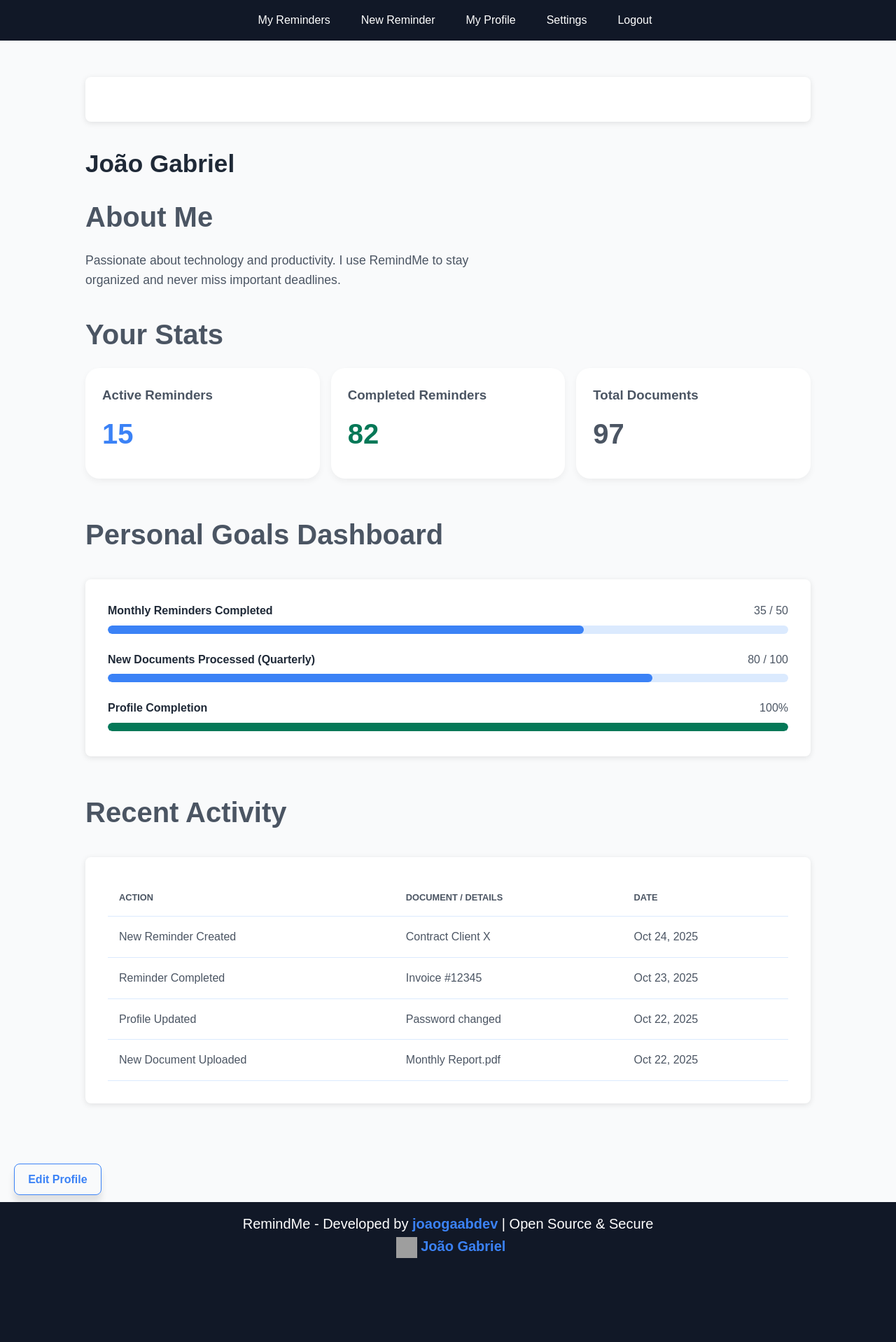
After one commit to joaogaabdev/RemindMe-App, a Django app: page /my_profile.html in a window 1280 px wide. The commit adds this page. Shown: the whole page at 70% size. Run offline with Django 3.2, Linux system fonts and the light colour scheme; grey boxes are pictures that could not be loaded.

Commit message:
atualizando os layouts das páginas

```diff
--- a/app/app/static/style.css
+++ b/app/app/static/style.css
@@ -6,8 +6,8 @@
 }
 
 body {
-    background-color: #f5f7fa;
-    color: #333;
+    background-color: #f9fafb;
+    color: #4B5563;
     line-height: 1.6;
     display: flex;
     flex-direction: column;
@@ -23,29 +23,30 @@ main {
 h1 {
     font-size: 2.5rem;
     margin-bottom: 1rem;
-    color: #111;
+    color: #1F2937;
     text-align: center;
 }
 
 .footer {
-  background: #1e293b;
-  color: #fff;
+  background: #111827;
+  color: #FFFFFF;
   text-align: center;
   padding: 15px;
   height: 200px;
-  font-size: 20px;;
+  font-size: 20px;
   bottom: 0;
   left: 0;
   right: 0;
 }
 
 footer a {
-  color: #38bdf8;
+  color: #3B82F6;
   text-decoration: none;
   font-weight: bold;
 }
 nav {
-    background-color: #1e293b;
+
+    background-color: #111827;
     padding: 15px 30px;
     display: flex;
     justify-content: space-between;
@@ -58,13 +59,13 @@ nav ul {
     padding: 0;
 }
 nav a {
-    color: #cbd5e1;
+    color: #D1D5DB;
     margin-left: 20px;
     text-decoration: none;
 }
 
 .navbar {
-  background: #1e293b;
+  background: #111827;
   padding: 1rem 0;
   position: sticky;
   top: 0;
@@ -110,13 +111,13 @@ form {
 }
 
 .nav-links a {
-  color: #fff;
+  color: #FFFFFF;
   text-decoration: none;
   font-weight: 500;
 }
 
 .nav-links a:hover {
-  color: #38bdf8;
+  color: #3B82F6;
 }
 
 .main {
@@ -139,13 +140,13 @@ form {
 }
 
 .main .blue {
-  color: #2563eb;
+  color: #3B82F6;
 }
 
 .main p {
   max-width: 600px;
   margin: auto;
-  color: #555;
+  color: #4B5563;
 }
 
 .buttons {
@@ -188,17 +189,17 @@ button {
 }
 
 .btn.primary {
-  background: #2563eb;
-  color: #fff;
+  background: #3B82F6;
+  color: #FFFFFF;
 }
 
 .btn.primary:hover {
-  background: #1d4ed8;
+  background: #2563EB;
 }
 
 .btn.secondary {
-  border: 1px solid #2563eb;
-  color: #2563eb;
+  border: 1px solid #3B82F6;
+  color: #3B82F6;
 }
 
 .main-icons {
@@ -236,7 +237,7 @@ button {
 }
 
 .card {
-  background: #fff;
+  background: #FFFFFF;
   padding: 1.5rem;
   border-radius: 20px;
   text-align: left;
@@ -334,11 +335,11 @@ img.icon {
 .table-container {
   max-width: 1100px;
   margin: 2rem auto;
-  background: #fff;
+  background: #FFFFFF;
   border-radius: 8px;
   box-shadow: 0 2px 8px rgba(0,0,0,0.1);
   padding: 2rem;
-  overflow-x: auto; /* Para responsividade */
+  overflow-x: auto;
 }
 
 table {
@@ -349,11 +350,11 @@ table {
 
 table th, table td {
   padding: 1rem;
-  border-bottom: 1px solid #eef2ff;
+  border-bottom: 1px solid #DBEAFE;
 }
 
 table th {
-  color: #555;
+  color: #4B5563;
   text-transform: uppercase;
   font-size: 0.8rem;
 }
@@ -414,8 +413,104 @@ input[type="date"] {
   width: 100%;
   padding: 12px;
   margin-bottom: 1rem;
-  border: 1px solid #cbd5e1;
+  border: 1px solid #D1D5DB;
   border-radius: 5px;
   font-size: 1rem;
-  box-sizing: border-box; /* Garante que o padding não quebre o layout */
+  box-sizing: border-box;
 }
+
+.profile-header {
+  display: flex;
+  flex-wrap: wrap;
+  align-items: center;
+  background: #FFFFFF;
+  padding: 2rem;
+  border-radius: 8px;
+  box-shadow: 0 2px 8px rgba(0,0,0,0.1);
+  margin-bottom: 2rem;
+}
+
+.profile-avatar {
+  width: 100px;
+  height: 100px;
+  border-radius: 50%;
+  background: #DBEAFE;
+  color: #3B82F6;
+  display: flex;
+  align-items: center;
+  justify-content: center;
+  font-size: 3rem;
+  font-weight: bold;
+  margin-right: 2rem;
+  flex-shrink: 0;
+}
+
+.profile-info {
+  flex-grow: 1;
+}
+
+.profile-info h1 {
+  text-align: left;
+  margin: 0;
+  font-size: 2.2rem;
+}
+
+.profile-info p {
+  color: #4B5563;
+  font-size: 1.1rem;
+  margin: 0.25rem 0 0 0;
+}
+
+.profile-info .btn {
+  margin-top: 1rem;
+}
+
+.chart-container {
+  max-width: 1100px;
+  margin: 2rem auto;
+  background: #FFFFFF;
+  border-radius: 8px;
+  box-shadow: 0 2px 8px rgba(0,0,0,0.1);
+  padding: 2rem;
+  position: relative;
+}
+
+.goal-item {
+  margin-bottom: 1.5rem;
+}
+.goal-item:last-child {
+  margin-bottom: 0.25rem;
+}
+
+.goal-header {
+  display: flex;
+  justify-content: space-between;
+  margin-bottom: 0.5rem;
+  color: #1F2937;
+  font-weight: bold;
+}
+
+.goal-header .goal-status {
+  color: #4B5563;
+  font-weight: normal;
+}
+
+.progress-bar-container {
+  width: 100%;
+  height: 12px;
+  background-color: #DBEAFE;
+  border-radius: 10px;
+  overflow: hidden;
+}
+
+.progress-bar-fill {
+  height: 100%;
+  background-color: #3B82F6;
+  border-radius: 10px;
+  transition: width 0.5s ease;
+}
+.goal-description {
+  margin-top: 0.5rem;
+  color: #6B7280;
+  font-size: 0.9rem;
+}
--- a/app/app/templates/features.html
+++ b/app/app/templates/features.html
@@ -18,7 +18,7 @@
           <li><a href="howItWorks.html">How it works</a></li>
           <li><a href="signup.html">Sign up</a></li>
           <li><a href="login.html">Login</a></li>
-          <li><a href="pricing.html">Planos e Valores</a></li>
+          <li><a href="pricing.html">Pricing Plans</a></li>
         </ul>
       </nav>
     </div>
--- a/app/app/templates/howItWorks.html
+++ b/app/app/templates/howItWorks.html
@@ -18,7 +18,7 @@
           <li><a href="howItWorks.html">How it works</a></li>
           <li><a href="signup.html">Sign up</a></li>
           <li><a href="login.html">Login</a></li>
-          <li><a href="pricing.html">Planos e Valores</a></li>
+          <li><a href="pricing.html">Pricing Plans</a></li>
         </ul>
       </nav>
     </div>
--- a/app/app/templates/index.html
+++ b/app/app/templates/index.html
@@ -19,8 +19,7 @@
           <li><a href="howItWorks.html">How it works</a></li>
           <li><a href="signup.html">Sign up</a></li>
           <li><a href="login.html">Login</a></li>
-          <li><a href="pricing.html">Planos e Valores</a></li>
-          <li><a href="settings.html">Configurações</a></li>
+          <li><a href="pricing.html">Pricing Plans</a></li>
         </ul>
       </nav>
     </div>
--- /dev/null
+++ b/app/app/templates/my_profile.html
@@ -0,0 +1,130 @@
+{% load static %} <!DOCTYPE html>
+<html lang="en"> <head>
+    <meta charset="UTF-8">
+    <meta name="viewport" content="width=device-width, initial-scale=1.0">
+    <title>My Profile - RemindMe</title>
+    <link rel="stylesheet" href="{% static 'style.css' %}">
+</head>
+<body>
+    <nav class="navbar">
+        <div class="container">
+            <ul class="nav-links">
+                <li><a href="my_reminders.html">My Reminders</a></li>
+                <li><a href="new_reminder.html">New Reminder</a></li>
+                <li><a href="my_profile.html">My Profile</a></li>
+                <li><a href="settings.html">Settings</a></li>
+                <li><a href="index.html">Logout</a></li>
+            </ul>
+        </div>
+    </nav>
+
+    <main>
+        <section class="main" style="padding-top: 2rem; text-align: left; max-width: 1100px; margin: auto;">
+
+            <div class="profile-header">
+                </div>
+                <div class="profile-info">
+                    <h1>João Gabriel</h1>
+                    <div class="profile-bio">
+                        <h2>About Me</h2>
+                        <p>Passionate about technology and productivity. I use RemindMe to stay organized and never miss important deadlines.</p>
+                </div>
+            </div>
+
+            <h2 style="margin-top: 2rem;">Your Stats</h2>
+            <div class="feature-grid" style="margin-bottom: 3rem;">
+                <div class="card">
+                    <h3>Active Reminders</h3>
+                    <h2 style="color: #3B82F6; margin: 0.5rem 0;">15</h2>
+                </div>
+                <div class="card">
+                    <h3>Completed Reminders</h3>
+                    <h2 style="color: #047857; margin: 0.5rem 0;">82</h2>
+                </div>
+                <div class="card">
+                    <h3>Total Documents</h3>
+                    <h2 style="color: #4B5563; margin: 0.5rem 0;">97</h2>
+                </div>
+            </div>
+
+            <h2>Personal Goals Dashboard</h2>
+            <div class="table-container" style="margin-bottom: 3rem;">
+
+                <div class="goal-item">
+                    <div class="goal-header">
+                        <span>Monthly Reminders Completed</span>
+                        <span class="goal-status">35 / 50</span>
+                    </div>
+                    <div class="progress-bar-container">
+                        <div class="progress-bar-fill" style="width: 70%;"></div>
+                    </div>
+                </div>
+
+                <div class="goal-item">
+                    <div class="goal-header">
+                        <span>New Documents Processed (Quarterly)</span>
+                        <span class="goal-status">80 / 100</span>
+                    </div>
+                    <div class="progress-bar-container">
+                        <div class="progress-bar-fill" style="width: 80%;"></div>
+                    </div>
+                </div>
+
+                <div class="goal-item">
+                    <div class="goal-header">
+                        <span>Profile Completion</span>
+                        <span class="goal-status">100%</span>
+                    </div>
+                    <div class="progress-bar-container">
+                        <div class="progress-bar-fill" style="width: 100%; background-color: #047857;"></div>
+                    </div>
+                </div>
+
+            </div>
+
+
+            <h2>Recent Activity</h2>
+            <div class="table-container">
+                <table>
+                    <thead>
+                        <tr>
+                            <th>Action</th>
+                            <th>Document / Details</th>
+                            <th>Date</th>
+                        </tr>
+                    </thead>
+                    <tbody>
+                        <tr>
+                            <td>New Reminder Created</td>
+                            <td>Contract Client X</td>
+                            <td>Oct 24, 2025</td>
+                        </tr>
+                        <tr>
+                            <td>Reminder Completed</td>
+                            <td>Invoice #12345</td>
+                            <td>Oct 23, 2025</td>
+                        </tr>
+                        <tr>
+                            <td>Profile Updated</td>
+                            <td>Password changed</td>
+                            <td>Oct 22, 2025</td>
+                        </tr>
+                         <tr>
+                            <td>New Document Uploaded</td>
+                            <td>Monthly Report.pdf</td>
+                            <td>Oct 22, 2025</td>
+                        </tr>
+                    </tbody>
+                </table>
+            </div>
+        </section>
+        <a href="settings.html" class="btn secondary">Edit Profile</a>
+    </main>
+    <footer class="footer">
+    <p>RemindMe - Developed by
+    <a href="https://github.com/joaogaabdev" target="_blank">joaogaabdev</a> | Open Source & Secure</p>
+    <img src="https://cdn.jsdelivr.net/gh/devicons/devicon@latest/icons/linkedin/linkedin-original.svg" class="icon" alt="LinkedIn" srcset="">
+    <a href="https://www.linkedin.com/in/joão-gabriel-018a8425a" target="_blank">João Gabriel</a>
+    </footer>
+</body>
+</html>
--- a/app/app/templates/signup.html
+++ b/app/app/templates/signup.html
@@ -19,7 +19,7 @@
           <li><a href="howItWorks.html">How it works</a></li>
           <li><a href="signup.html">Sign up</a></li>
           <li><a href="login.html">Login</a></li>
-          <li><a href="pricing.html">Planos e Valores</a></li>
+          <li><a href="pricing.html">Pricing Plans</a></li>
         </ul>
       </nav>
     </div>
@@ -44,9 +44,8 @@
     <footer class="footer">
     <p>RemindMe - Developed by
     <a href="https://github.com/joaogaabdev" target="_blank">joaogaabdev</a> | Open Source & Secure</p>
-    <img src="https://cdn.jsdelivr.net/gh/devicons/devicon@latest/icons/linkedin/linkedin-original.svg" class="icon" alt="LinkedIn">
+    <img src="https://cdn.jsdelivr.net/gh/devicons/devicon@latest/icons/linkedin/linkedin-original.svg" class="icon" alt="LinkedIn" srcset="">
     <a href="https://www.linkedin.com/in/joão-gabriel-018a8425a" target="_blank">João Gabriel</a>
-
     </footer>
 </body>
 </html>
--- a/app/app/urls.py
+++ b/app/app/urls.py
@@ -17,19 +17,15 @@ from django.contrib import admin
 from django.urls import path
 from . import views
 
-# Em app/urls.py
-
 from django.contrib import admin
 from django.urls import path
-from . import views  # <-- GARANTA QUE VOCÊ ESTÁ IMPORTANDO O views.py
+from . import views
 
 urlpatterns = [
     path('admin/', admin.site.urls),
 
-    # Esta você já tem e está funcionando:
     path('', views.home, name='home'),
 
-    # ADICIONE ESTAS LINHAS QUE ESTÃO FALTANDO:
     path('index.html', views.home, name='home-index'),
     path('features.html', views.features, name='features'),
     path('howItWorks.html', views.how_it_works, name='how-it-works'),
@@ -40,4 +36,5 @@ urlpatterns = [
     path('my_reminders.html', views.my_reminders, name='my-reminders'),
     path('settings.html', views.settings, name='settings'),
     path('new_reminder.html', views.new_reminder, name='new-reminder'),
+    path('my_profile.html', views.my_profile, name='my-profile'),
 ]
--- a/app/app/views.py
+++ b/app/app/views.py
@@ -29,3 +29,6 @@ def settings(request):
 
 def new_reminder(request):
     return render(request, 'new_reminder.html')
+
+def my_profile(request):
+    return render(request, 'my_profile.html')
```
Also changed, not shown: other parts of app/app/static/style.css (+25 -27 lines), app/app/templates/admin_dashboard.html (+92 -26 lines), app/app/templates/login.html (+8 -4 lines), app/app/templates/my_reminders.html (+26 -27 lines), app/app/templates/new_reminder.html (+24 -19 lines), app/app/templates/pricing.html (+27 -29 lines), app/app/templates/settings.html (+16 -18 lines).
